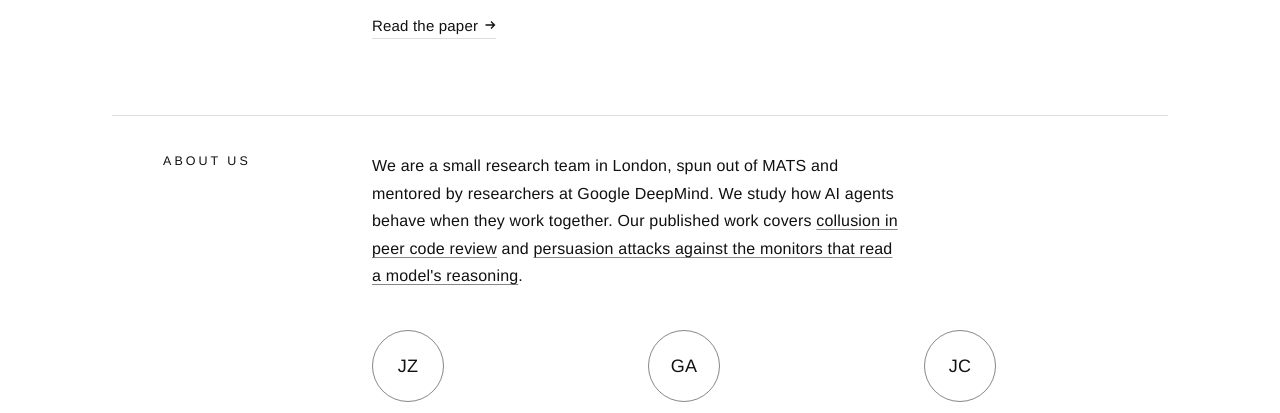
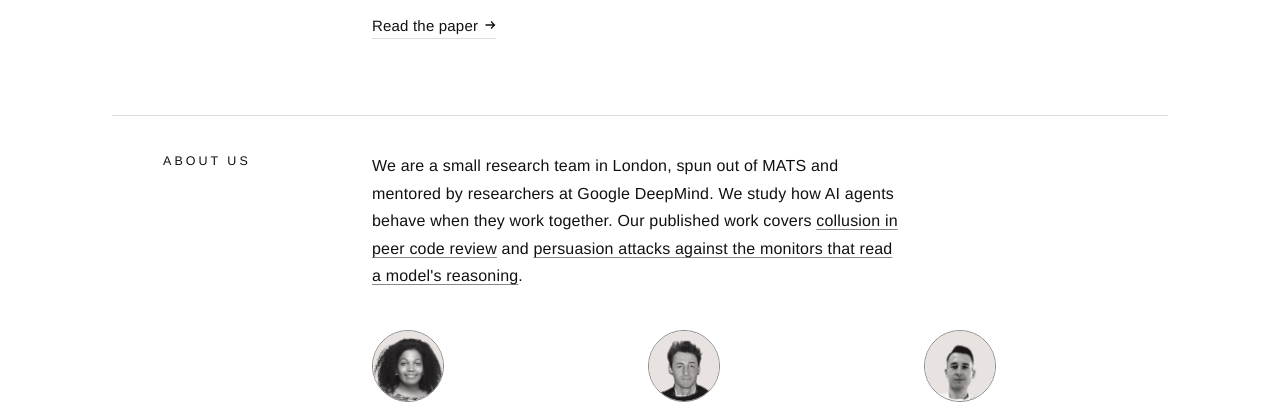
Before and after one commit to georgiealtmann/golemet-site, a plain HTML site: page index.html in a window 1280 px wide. Shown: the part 1258-1671 px from the top of the page. Drawn offline with Linux system fonts and the light colour scheme.

Commit message:
Team portraits

```diff
--- a/index.html
+++ b/index.html
@@ -303,10 +303,10 @@ a.mono[href]:hover { color: var(--accent); border-bottom-color: var(--accent); }
     <div class="col">
       <p class="about-text">We are a small research team in London, spun out of MATS and mentored by researchers at Google DeepMind. We study how AI agents behave when they work together. Our published work covers <a class="inline" href="https://openreview.net/forum?id=CdZaamCf5Y">collusion in peer code review</a> and <a class="inline" href="https://arxiv.org/abs/2607.08066">persuasion attacks against the monitors that read a model's reasoning</a>.</p>
 
-      <!-- To use a photo, replace the initials with <img src="…" alt="">. Add an href to each publications link and remove data-todo. -->
+      <!-- Portraits are 288px squares on the logo's stone background; the circle comes from CSS. -->
       <div class="team">
         <div class="person">
-          <div class="avatar" aria-hidden="true">JZ</div>
+          <div class="avatar"><img src="jennifer.jpg" alt="" width="288" height="288"></div>
           <h4><a href="mailto:jennifer.za@golemetlabs.com" title="Email Jennifer">Jennifer Za Nzambi</a></h4>
           <div class="role">Co-founder, Research Lead</div>
           <div class="links">
@@ -315,7 +315,7 @@ a.mono[href]:hover { color: var(--accent); border-bottom-color: var(--accent); }
           </div>
         </div>
         <div class="person">
-          <div class="avatar" aria-hidden="true">GA</div>
+          <div class="avatar"><img src="george.jpg" alt="" width="288" height="288"></div>
           <h4><a href="mailto:george.altmann@golemetlabs.com" title="Email George">George Altmann</a></h4>
           <div class="role">Co-founder, Research and Operations Lead</div>
           <div class="links">
@@ -324,7 +324,7 @@ a.mono[href]:hover { color: var(--accent); border-bottom-color: var(--accent); }
           </div>
         </div>
         <div class="person">
-          <div class="avatar" aria-hidden="true">JC</div>
+          <div class="avatar"><img src="jan.jpg" alt="" width="288" height="288"></div>
           <h4><a href="https://cuheljan.com" title="Jan's website">Jan Cuhel</a></h4>
           <div class="role">Engineering Lead</div>
           <div class="links">
```
Also changed, not shown: george.jpg (added), jan.jpg (added), jennifer.jpg (added).
